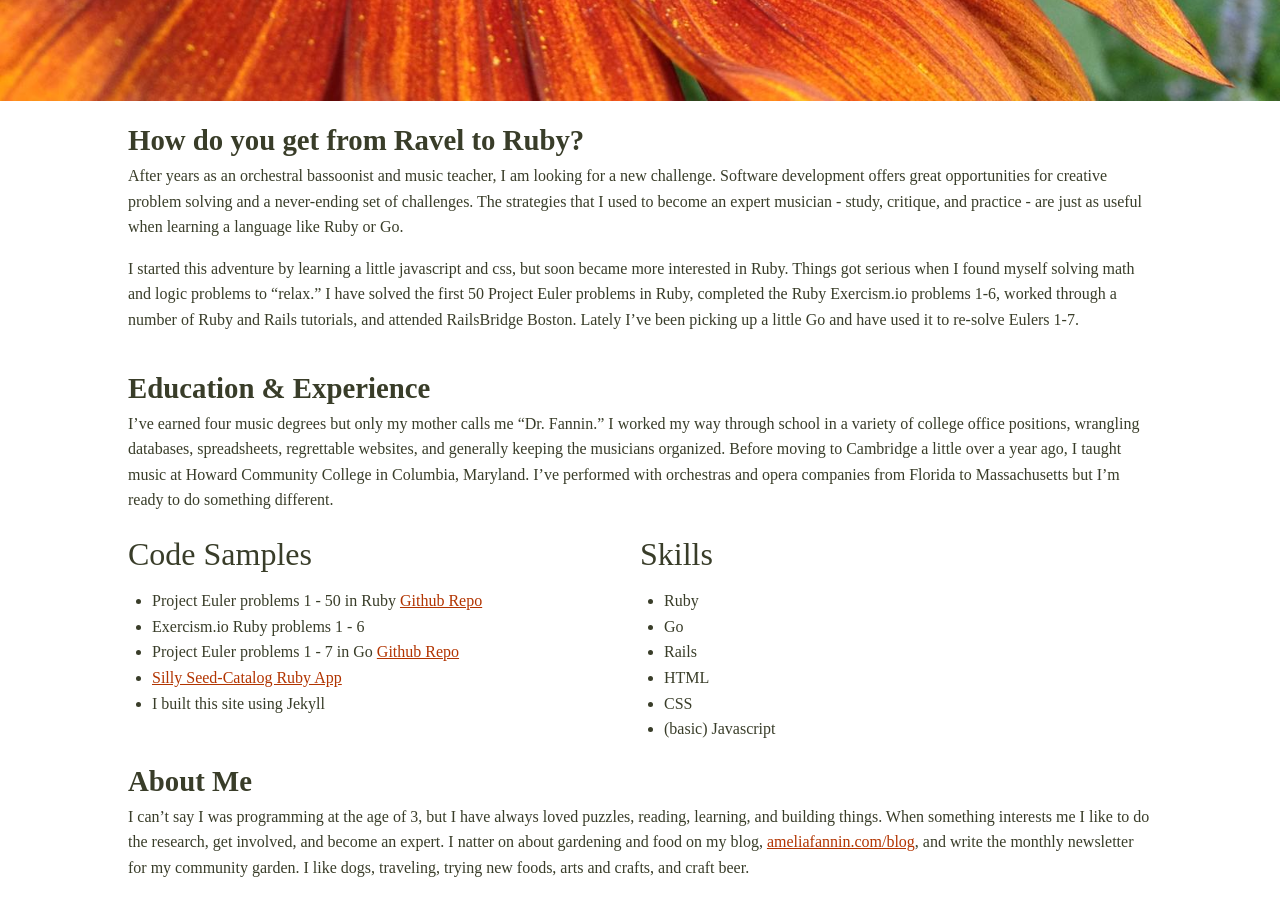
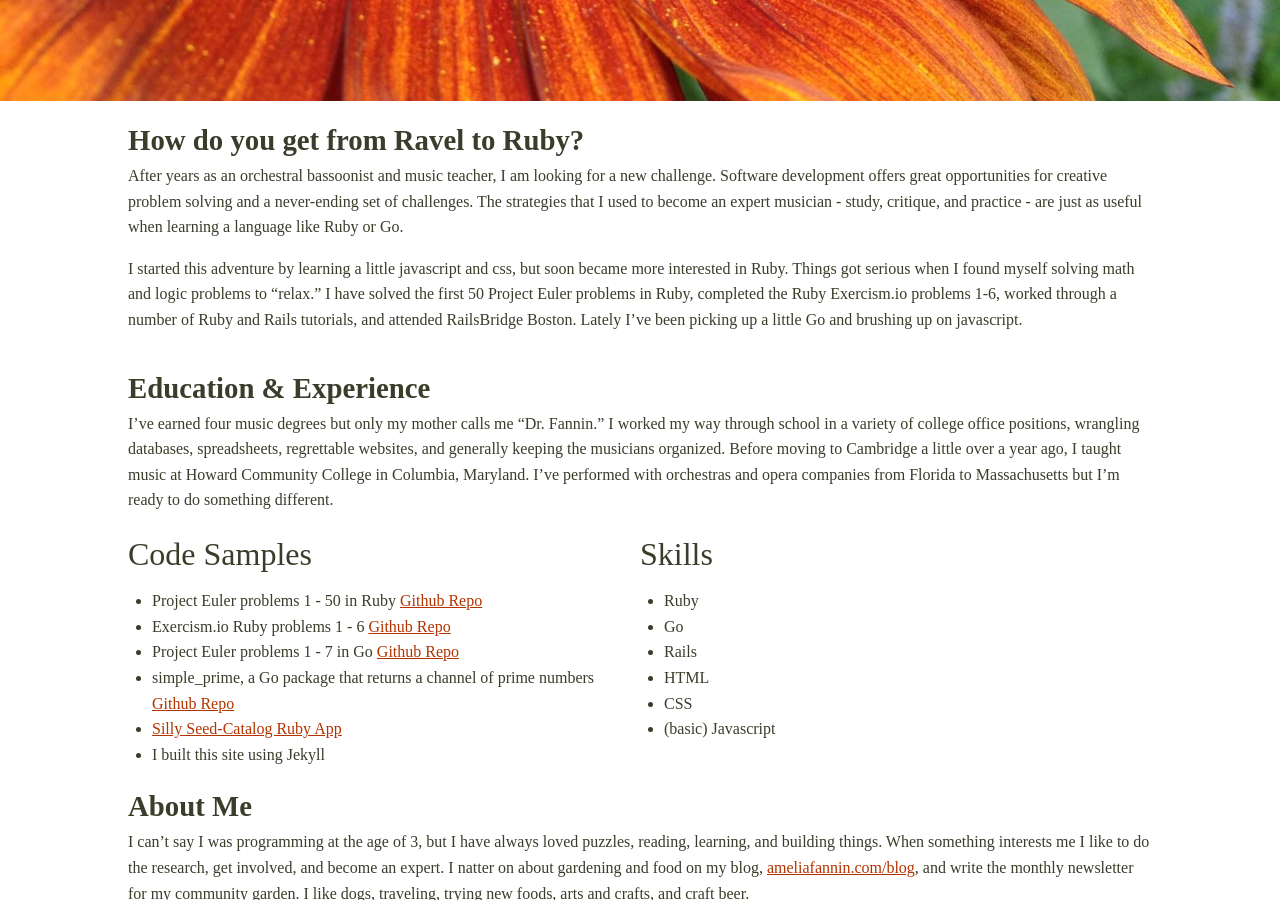
Before and after one commit to AmeliaFannin/AmeliaFannin.github.io, a Jekyll site: the page built from index.md, in a window 1280 px wide and 900 px high, scrolled down 799 px. Built offline with Jekyll 4.4.1, drawn with Linux system fonts in a browser that asks for light colours; some of the changed text lies outside the part shown.

Commit message:
updated projects

```diff
--- a/index.md
+++ b/index.md
@@ -6,7 +6,7 @@
 #### How do you get from Ravel to Ruby?
 After years as an orchestral bassoonist and music teacher, I am looking for a new challenge. Software development offers great opportunities for creative problem solving and a never-ending set of challenges. The strategies that I used to become an expert musician - study, critique, and practice - are just as useful when learning a language like Ruby or Go.
 
-I started this adventure by learning a little javascript and css, but soon became more interested in Ruby. Things got serious when I found myself solving math and logic problems to "relax." I have solved the first 50 Project Euler problems in Ruby, completed the Ruby Exercism.io problems 1-6, worked through a number of Ruby and Rails tutorials, and attended RailsBridge Boston. Lately I've been picking up a little Go and have used it to re-solve Eulers 1-7.
+I started this adventure by learning a little javascript and css, but soon became more interested in Ruby. Things got serious when I found myself solving math and logic problems to "relax." I have solved the first 50 Project Euler problems in Ruby, completed the Ruby Exercism.io problems 1-6, worked through a number of Ruby and Rails tutorials, and attended RailsBridge Boston. Lately I've been picking up a little Go and brushing up on javascript.
 
 
 #### Education & Experience
@@ -24,10 +24,19 @@
     </li>
     <li>
       Exercism.io Ruby problems 1 - 6
+      <a href="https://github.com/AmeliaFannin/Exercism-Ruby" target="_blank">
+        Github Repo
+      </a>
     </li>
     <li>
       Project Euler problems 1 - 7 in Go
       <a href="https://github.com/AmeliaFannin/euler/tree/master/go" target="_blank">
+        Github Repo
+      </a>
+    </li>
+    <li>
+      simple_prime, a Go package that returns a channel of prime numbers
+      <a href="https://github.com/AmeliaFannin/simple_prime" target="_blank">
         Github Repo
       </a>
     </li>
@@ -84,17 +93,16 @@
 * (basic) Javascript
 
 ##### Projects
-* Project Euler problems 1 - 50 in Ruby [Github repo](https://github.com/AmeliaFannin/euler)
-* Project Euler problems 1 - 7 in Go [Github repo](https://github.com/AmeliaFannin/euler/tree/master/go)
-* Exercism.io Ruby problems 1 - 4
-* Completed [Getting started with Rails](http://guides.rubyonrails.org/getting_started.html)
-* Completed [Pragmatic Studio: Ruby Programming](http://pragmaticstudio.com/ruby)
-* Currently Completing [Hartl: Rails Tutorial](http://www.railstutorial.org/)
-* [Seed Catalog Rails App ](https://github.com/AmeliaFannin/seed-catalog)
-* CodeAcademy Javascript, Web Projects, Ruby
+* Project Euler problems 1 - 50 in Ruby
+* Exercism.io Ruby problems 1 - 6
+* Project Euler problems 1 - 7 in Go
+* simple_prime, a Go package that returns a channel of prime numbers
+* Project Euler problems 1 - 3 in javascript
+* Seed Catalog Rails App
 
 ##### Community Events
 * RailsBridge Boston, January 2014
+* Boston Ruby Women meetups
 
 ##### Employment
 * **Freelance Orchestral Musician & Teacher** *2001 - present*
```
